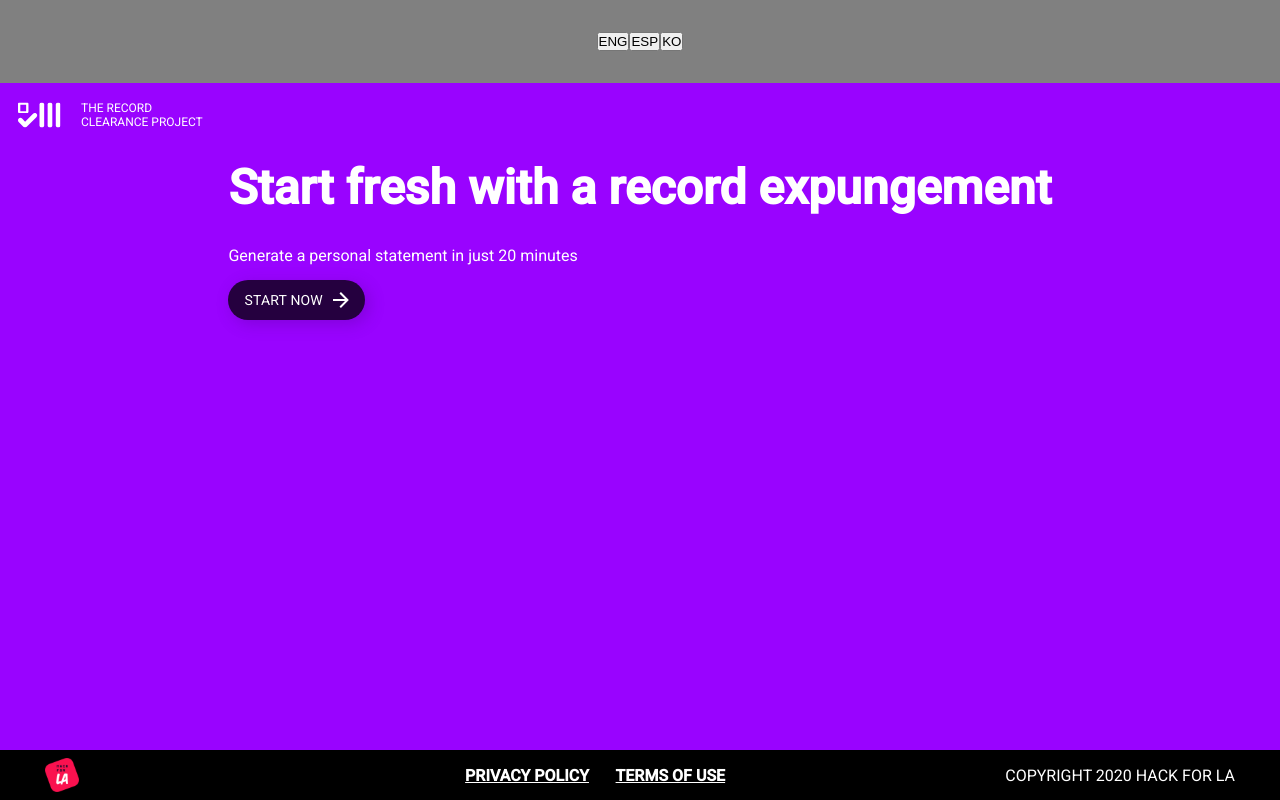
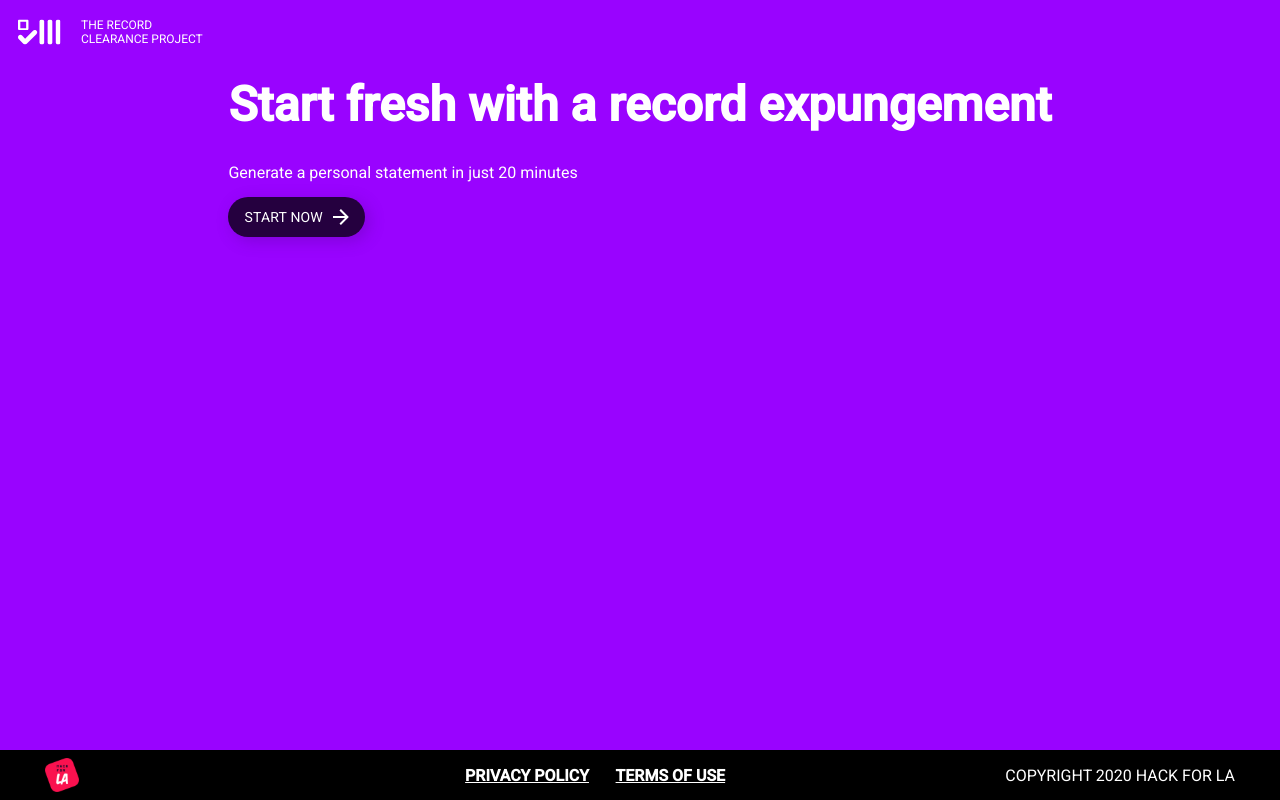
Before and after one commit to hackforla/expunge-assist, a React (Create React App) app in the folder react/client/: page / in a window 1280 px wide. Built offline with nearby package versions, Linux system fonts and the light colour scheme.

Commit message:
hide-language-selector

```diff
--- a/react/client/src/App.tsx
+++ b/react/client/src/App.tsx
@@ -55,7 +55,7 @@ const App: React.FC = () => {
       <Router basename={process.env.PUBLIC_URL}>
         <RoutingContextProvider>
           <AffirmationContextProvider>
-            <nav
+            {/* <nav
               style={{
                 width: '100%',
                 padding: '2rem 0',
@@ -67,7 +67,7 @@ const App: React.FC = () => {
               <button onClick={() => handleClick('en')}>ENG</button>
               <button onClick={() => handleClick('esp')}>ESP</button>
               <button onClick={() => handleClick('ko')}>KO</button>
-            </nav>
+            </nav> */}
 
             <Switch>
               <Route
```
